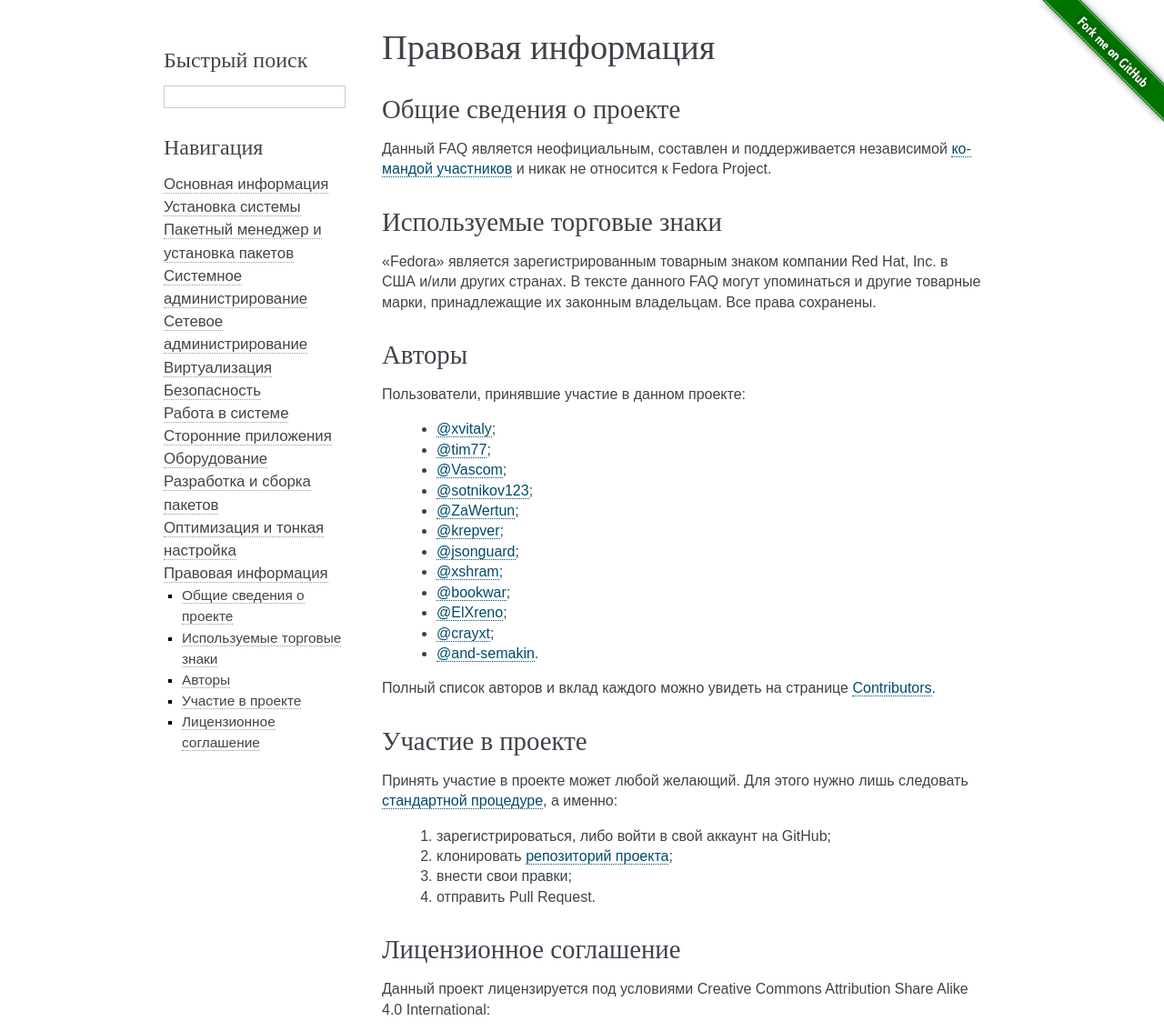
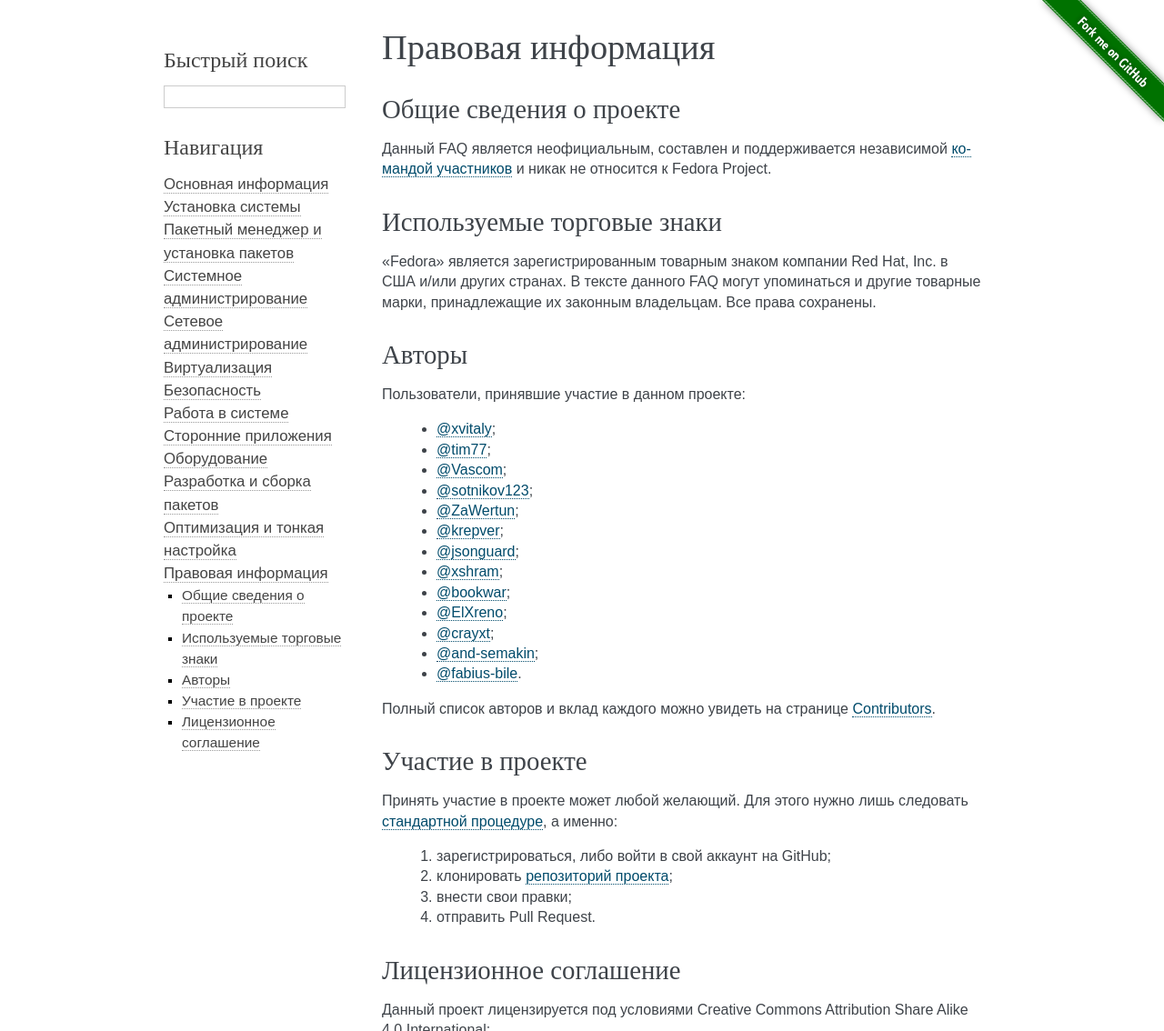
Before and after one commit to RussianFedora/FAQ, a Sphinx documentation site: the page built from source/legal-info.rst, in a window 1280 px wide, cut to the strip 0-1134 px from the top of the page. Shown: the whole strip at 91% size. Built offline with Sphinx 7.4.7, drawn with Linux system fonts in a browser that asks for light colours; comment, search, counter and statistics services are not loaded.

Commit message:
Added a new contributor to Legal page.

```diff
--- a/source/_static/custom.css
+++ b/source/_static/custom.css
@@ -8,10 +8,12 @@ div.sphinxsidebar #searchbox input[type="text"]
 {
     width: 100%;
 }
+
 div.sphinxsidebar #searchbox form.search
 {
     overflow: visible;
 }
+
 @media screen and (max-width: 875px) {
     body {
         margin: 0; padding: 0;
--- a/source/legal-info.rst
+++ b/source/legal-info.rst
@@ -48,7 +48,8 @@
   * `@bookwar <https://github.com/bookwar>`__;
   * `@ElXreno <https://github.com/ElXreno>`__;
   * `@crayxt <https://github.com/crayxt>`__;
-  * `@and-semakin <https://github.com/and-semakin>`__.
+  * `@and-semakin <https://github.com/and-semakin>`__;
+  * `@fabius-bile <https://github.com/fabius-bile>`__.
 
 Полный список авторов и вклад каждого можно увидеть на странице `Contributors <https://github.com/RussianFedora/FAQ/graphs/contributors>`__.
 
```
